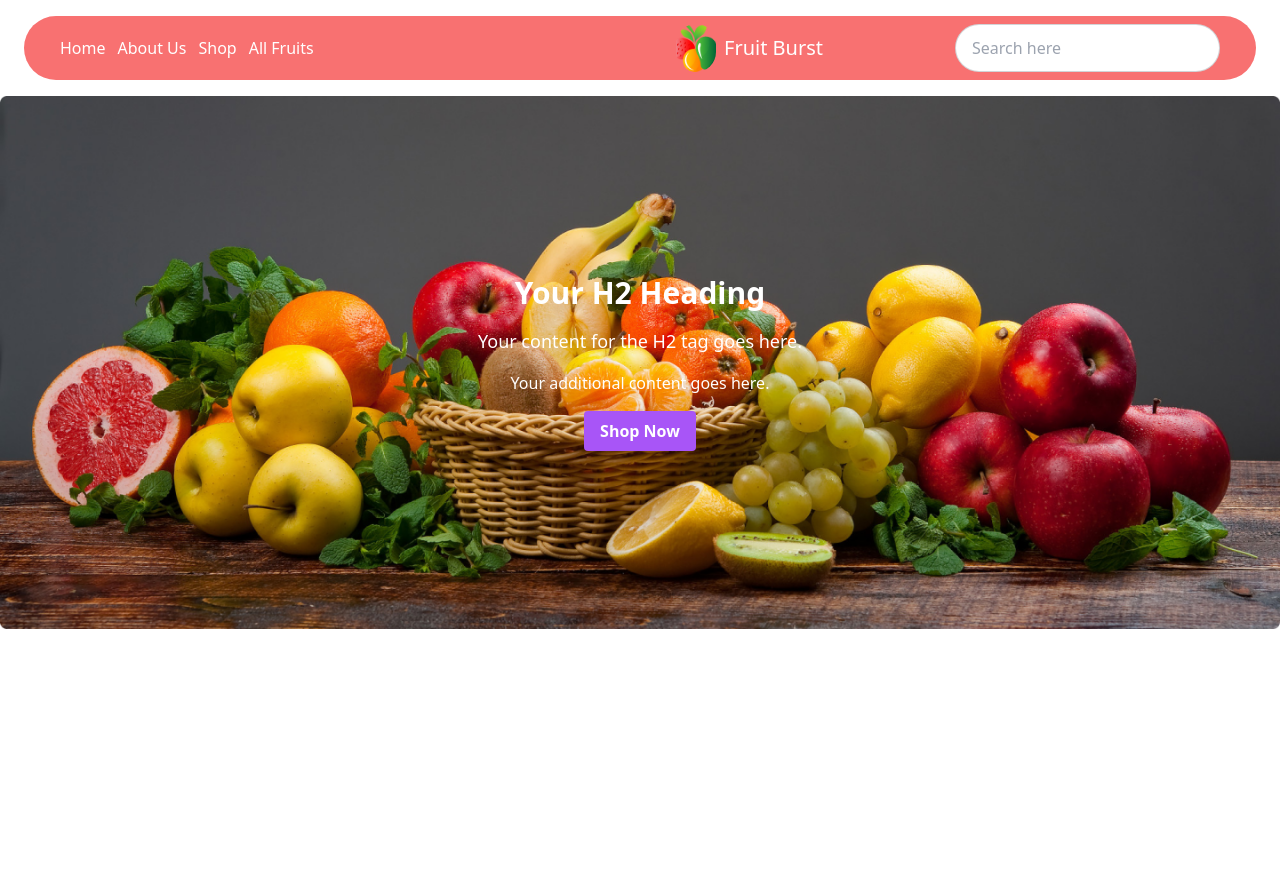
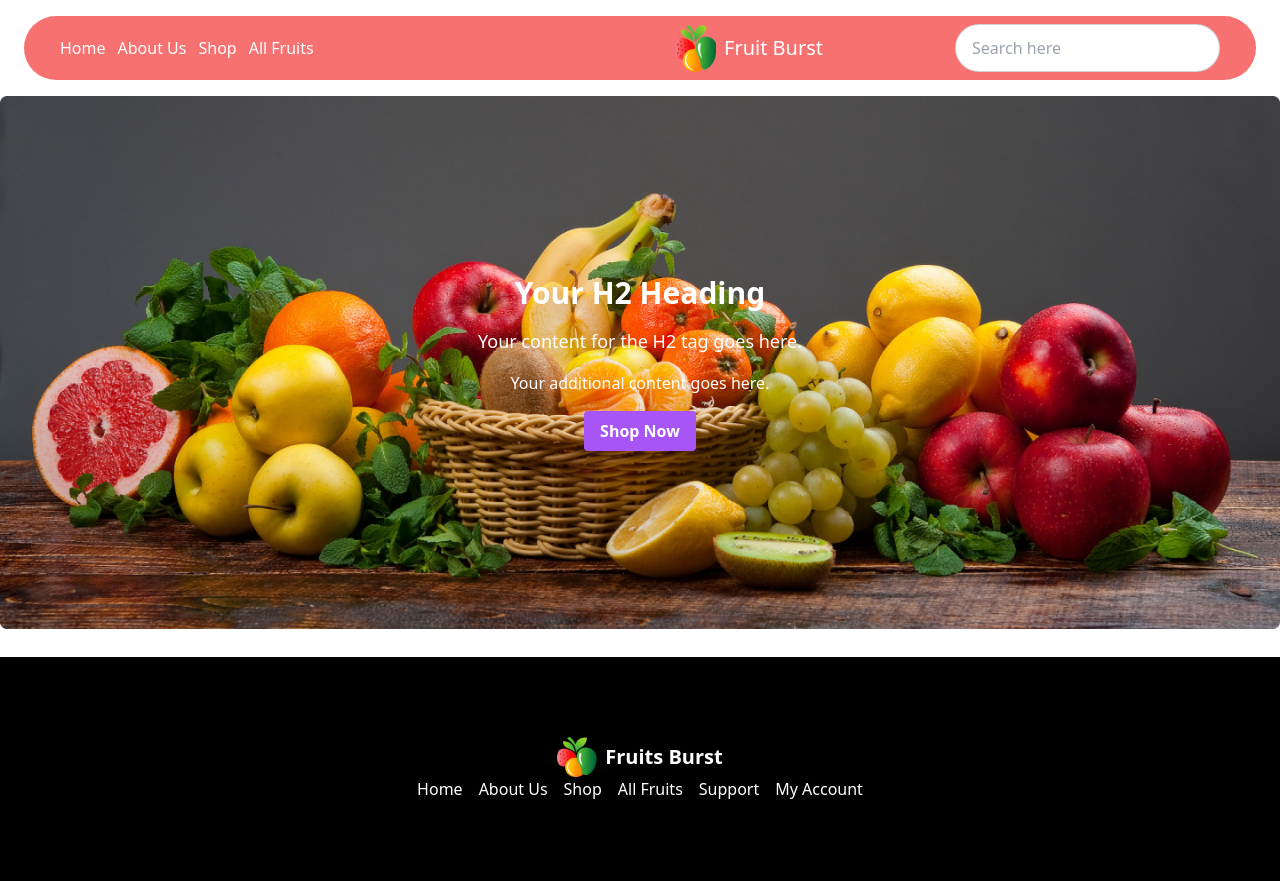
Before and after one commit to ayeshaalpona/fruit-assn3-repo, a plain HTML site: page index.html in a window 1280 px wide. Before the commit the page ends 800 px from the top, so only its background shows below. Drawn offline with nearby package versions, Linux system fonts and the light colour scheme.

Commit message:
footer added

```diff
--- a/index.html
+++ b/index.html
@@ -52,7 +52,7 @@
       </div>
 </section> -->
 
-
+<section>
   <div class="relative">
     <!-- Left Sidebar -->
     <div class="absolute top-0 left-0 h-full w-240 bg-red-400">
@@ -84,14 +84,35 @@
       </button>
     </div>
   </div>
+</section>
+
 
 
     </header>
     <main>
 
     </main>
-    <footer>
 
+
+    <footer class="bg-black text-white py-20 mt-7">
+      <div class="container mx-auto flex flex-col md:flex-row justify-center items-center">
+        <div class="flex items-center mb-4 md:mb-0">
+          <img src="./images/logo.png" alt="Logo" class="w-10 h-10 mr-2" />
+          <h3 class="text-xl font-bold">Fruits Burst</h3>
+        </div>
+      </div>
+      <div class="flex mt-4 md:mt-0 justify-center">
+        <a href="#" class="mr-4">Home</a>
+        <a href="#" class="mr-4">About Us</a>
+        <a href="#" class="mr-4">Shop</a>
+        <a href="#" class="mr-4">All Fruits</a>
+        <a href="#" class="mr-4">Support</a>
+        <a href="#">My Account</a>
+      </div>
     </footer>
+
+
+
+
 </body>
 </html>
```
Lines whose indentation alone changed are shown as unchanged.
